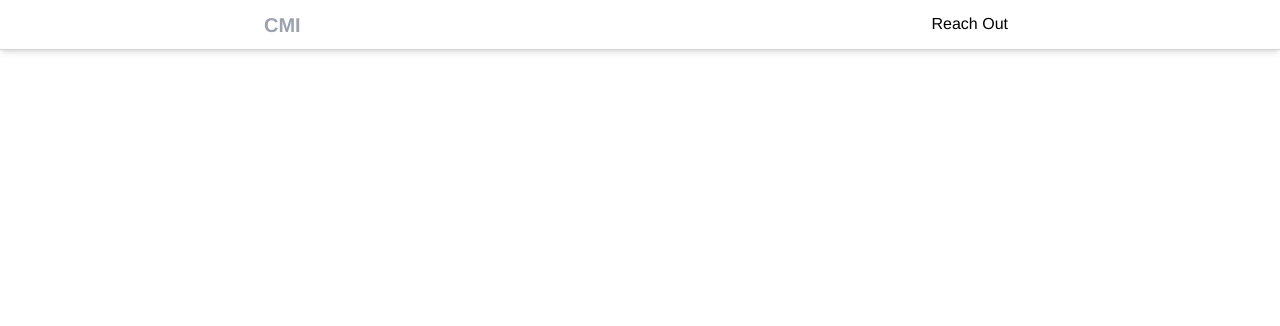
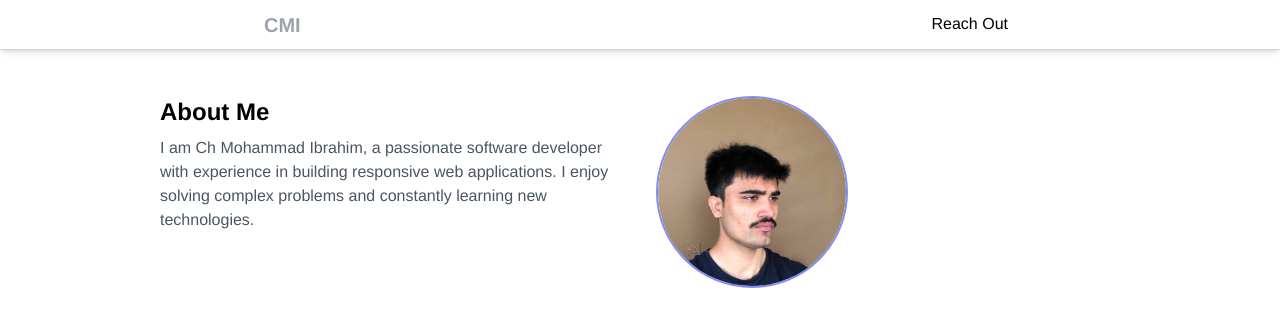
Before and after one commit to ibrhmch/myportfolio, a React (Create React App) app: page / in a window 1280 px wide. Shown: the top 326 px of the page. Built offline with nearby package versions, Linux system fonts and the light colour scheme.

Commit message:
created a About Me component

```diff
--- a/src/App.js
+++ b/src/App.js
@@ -1,10 +1,14 @@
 import React from 'react';
 import NavigationBar from "./components/navigationbar/NavigationBar";
+import AboutMe from "./components/AboutMe/AboutMe";
 
 function App() {
   return (
     <div className="min-h-screen w-screen md:max-w-screen-lg mx-auto">
       <NavigationBar />
+      <div className="mt-16"> {/* Add margin to push content below the fixed navbar */}
+        <AboutMe />
+      </div>
     </div>
   );
 }
--- /dev/null
+++ b/src/components/AboutMe/AboutDetails.js
@@ -0,0 +1,15 @@
+import React from 'react';
+
+const AboutDetails = () => {
+    return (
+        <div className="flex-1 p-4">
+            <h2 className="text-2xl font-bold mb-2">About Me</h2>
+            <p className="text-gray-600">
+                {/* Your details here */}
+                I am Ch Mohammad Ibrahim, a passionate software developer with experience in building responsive web applications. I enjoy solving complex problems and constantly learning new technologies.
+            </p>
+        </div>
+    );
+};
+
+export default AboutDetails;
--- /dev/null
+++ b/src/components/AboutMe/AboutMe.js
@@ -0,0 +1,14 @@
+import React from 'react';
+import AboutDetails from './AboutDetails';
+import ProfilePicture from './ProfilePicture';
+
+const AboutMe = () => {
+    return (
+        <div className="flex flex-col md:flex-row items-center md:items-start p-4">
+            <AboutDetails />
+            <ProfilePicture />
+        </div>
+    );
+};
+
+export default AboutMe;
--- /dev/null
+++ b/src/components/AboutMe/ProfilePicture.js
@@ -0,0 +1,15 @@
+import React from 'react';
+
+const ProfilePicture = () => {
+    return (
+        <div className="flex-1 p-4">
+            <img
+                src={require('./profilepicture.jpg')}
+                alt="Profile"
+                className="rounded-full w-48 h-48 object-cover mx-auto md:mx-0 border-2 border-indigo-400"
+            />
+        </div>
+    );
+};
+
+export default ProfilePicture;
```
Also changed, not shown: src/components/AboutMe/profilepicture.jpg (added).
